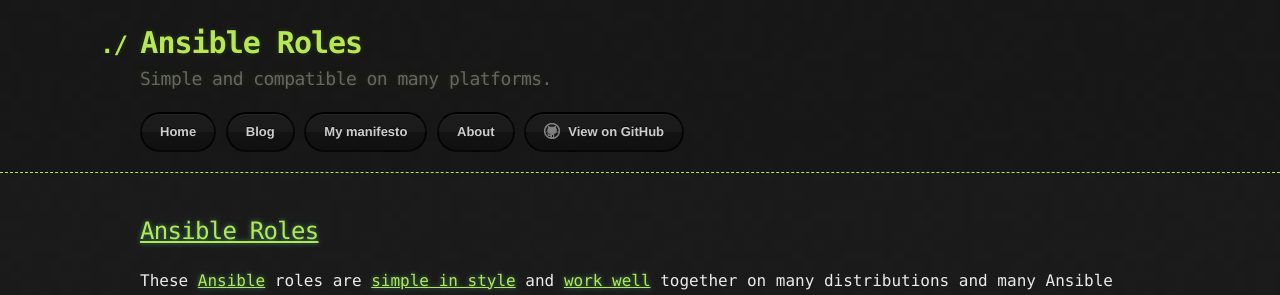
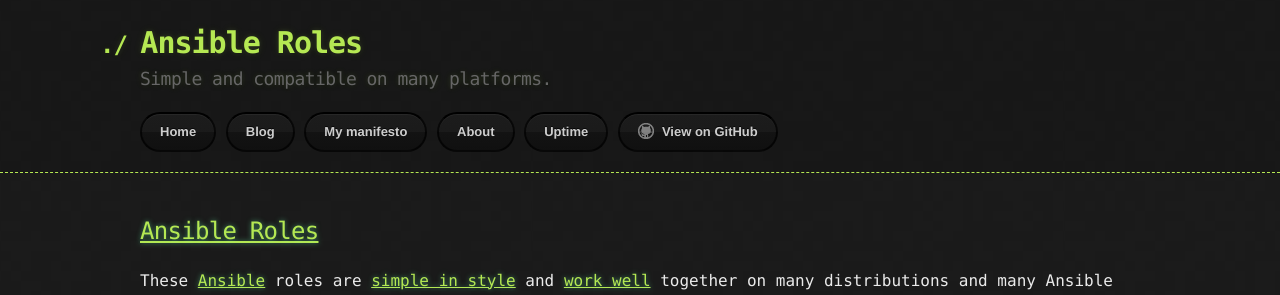
Before and after one commit to buluma/buluma.github.io, a Jekyll site: the page built from index.md, in a window 1280 px wide and 900 px high. Shown: the top 295 px of the window. Built offline with Jekyll 4.4.1, drawn with Linux system fonts in a browser that asks for light colours; our own code applies the rules of GitHub Pages for plain Markdown files.

Commit message:
Update default.html

```diff
--- a/_layouts/default.html
+++ b/_layouts/default.html
@@ -23,6 +23,7 @@
         <!-- <a href="/presentations.html" class="btn">Presentations</a> -->
         <a href="/my-manifesto.html" class="btn">My manifesto</a>
         <a href="/about.html" class="btn">About</a>
+        <a href="https://buluma.github.io/uptime/" class="btn">Uptime</a>
         <a href="{{ site.github.repository_url }}" class="btn btn-github"><span class="icon"></span>View on GitHub</a>
       </div>
     </header>
```
